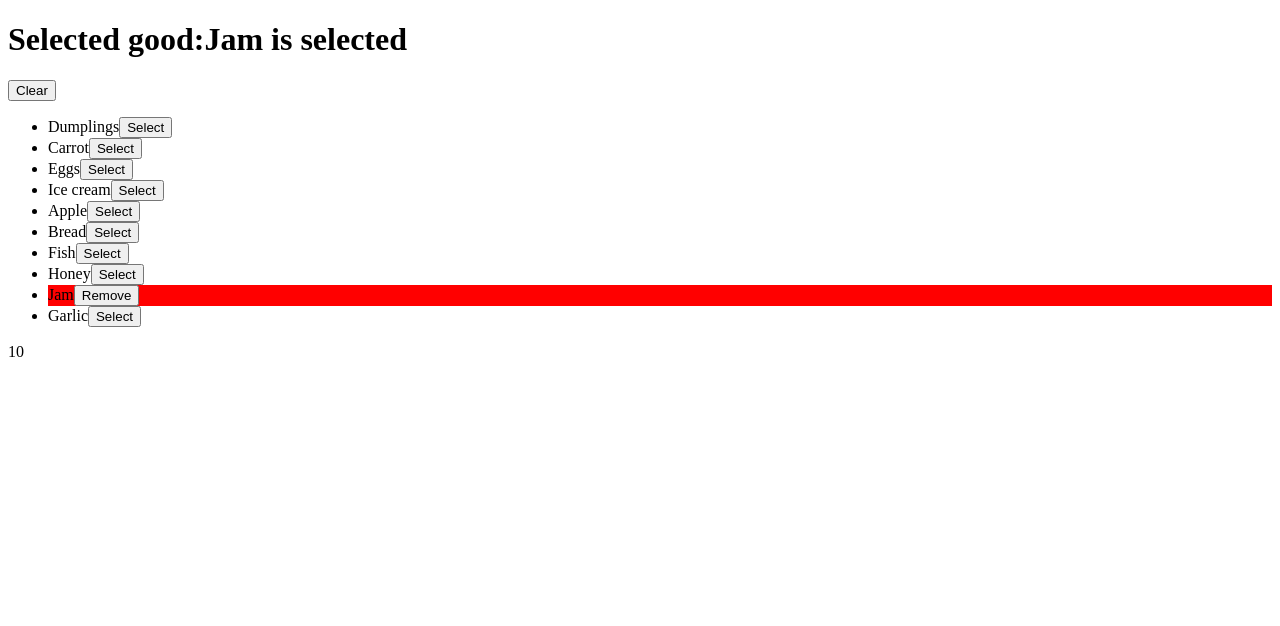
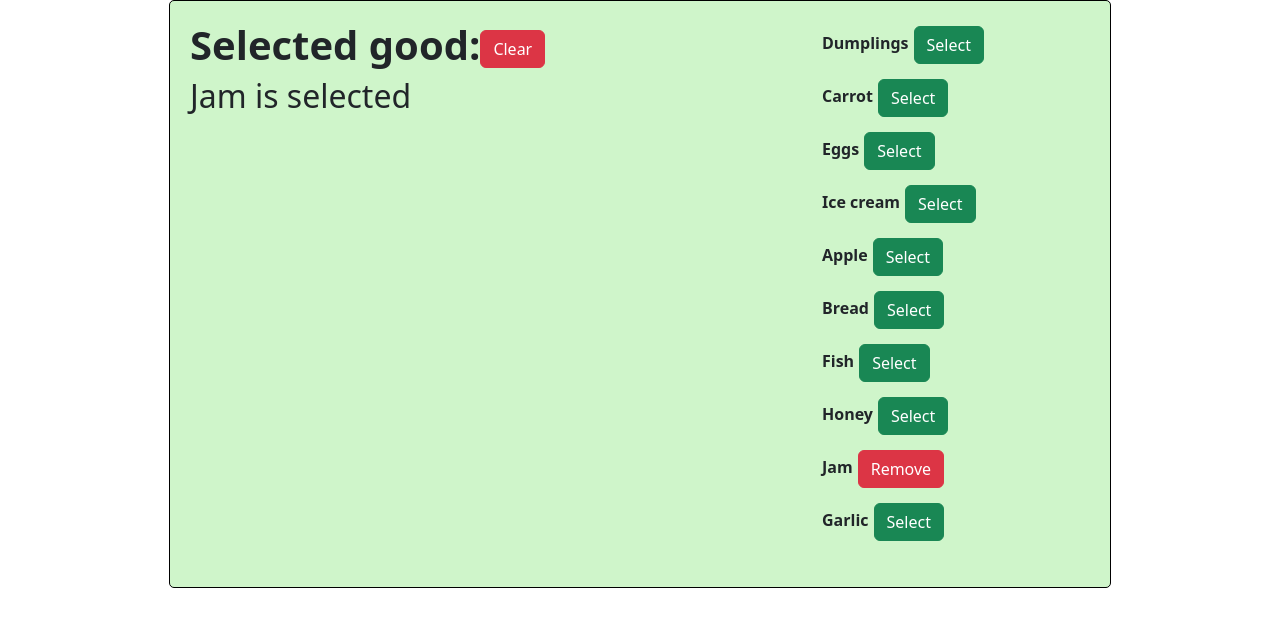
Before and after one commit to mate-academy/react_goods-selector, a React (Create React App) app: page / in a window 1280 px wide. Shown: the top 626 px of the page. Built offline with nearby package versions, Linux system fonts and the light colour scheme.

Commit message:
styles were added

```diff
--- a/package.json
+++ b/package.json
@@ -7,7 +7,9 @@
   "license": "GPL-3.0",
   "dependencies": {
     "@cypress/react": "^5.12.4",
+    "@types/classnames": "^2.3.1",
     "bulma": "^0.9.3",
+    "classnames": "^2.3.1",
     "react": "^17.0.2",
     "react-dom": "^17.0.2",
     "react-scripts": "^4.0.3"
--- a/public/index.html
+++ b/public/index.html
@@ -4,6 +4,8 @@
     <meta charset="utf-8" />
     <meta name="viewport" content="width=device-width, initial-scale=1" />
     <title>Static list of todos</title>
+    <link href="https://cdn.jsdelivr.net/npm/bootstrap@5.2.0-beta1/dist/css/bootstrap.min.css" rel="stylesheet" integrity="sha384-0evHe/X+R7YkIZDRvuzKMRqM+OrBnVFBL6DOitfPri4tjfHxaWutUpFmBp4vmVor" crossorigin="anonymous">
+<script src="https://cdn.jsdelivr.net/npm/bootstrap@5.2.0-beta1/dist/js/bootstrap.bundle.min.js" integrity="sha384-pprn3073KE6tl6bjs2QrFaJGz5/SUsLqktiwsUTF55Jfv3qYSDhgCecCxMW52nD2" crossorigin="anonymous"></script>
   </head>
   <body>
     <div id="root"></div>
--- a/src/App.scss
+++ b/src/App.scss
@@ -1,4 +1,44 @@
-// styles go here
-.selected {
-  background-color: red;
+.App {
+  margin: 0 auto;
+  padding: 20px;
+
+  width: min-content;
+
+  display: flex;
+  justify-content: center;
+
+  border: 1px solid black;
+  border-radius: 5px;
+  background-color: rgb(207, 245, 202);
 }
+
+.goods {
+  width: 600px;
+  display: flex;
+  flex-direction: column;
+  align-items: start;
+
+  &__title {
+    align-self: start;
+    font-weight: bold;
+  }
+
+  &__list {
+    display: block;
+  }
+}
+
+.selects {
+  width: 300px;
+
+  &__item {
+    margin-bottom: 5px;
+    list-style: none;
+
+    font-weight: 600;
+  }
+
+  &__button {
+    margin: 5px;
+  }
+}
--- a/src/App.tsx
+++ b/src/App.tsx
@@ -1,5 +1,6 @@
 import React from 'react';
 import './App.scss';
+import classNames from 'classnames';
 
 const goodsFromServer: string[] = [
   'Dumplings',
@@ -23,7 +24,7 @@ class App extends React.Component<{}, State> {
     currentGoods: ['Jam'],
   };
 
-  selectAndRemove(inputGood: string) {
+  selectOrRemove(inputGood: string) {
     const newArrayOfGoods = [...this.state.currentGoods];
 
     if (newArrayOfGoods.includes(inputGood)) {
@@ -37,23 +38,21 @@ class App extends React.Component<{}, State> {
     return newArrayOfGoods;
   }
 
+  checkSelected(inputGood: string) {
+    return this.state.currentGoods.includes(inputGood);
+  }
+
   render() {
     const { currentGoods } = this.state;
 
     return (
       <div className="App">
-        <h1>
+        <div className="goods">
+          <h1 className="goods__title">
             Selected good:
-          {currentGoods.length === 0 && 'No goods selected'}
-          {currentGoods.length === 1 && `${currentGoods[0]} is selected`}
-          {currentGoods.length === 2 && `${currentGoods.join(' and ')} are selected`}
-          {currentGoods.length > 2 && `${currentGoods
-            .slice(0, -1)
-            .join(', ')} and ${currentGoods[currentGoods.length - 1]} are selected`}
-        </h1>
-
             {currentGoods.length !== 0 && (
               <button
+                className="goods__clear btn btn-danger"
                 type="button"
                 onClick={() => {
                   this.setState(() => ({
@@ -64,32 +63,51 @@ class App extends React.Component<{}, State> {
                 Clear
               </button>
             )}
+          </h1>
+          <h2 className="goods__list">
+            {currentGoods.length === 0 && 'No goods selected'}
+            {currentGoods.length === 1 && `${currentGoods[0]} is selected`}
+            {currentGoods.length === 2 && `${currentGoods.join(' and ')} are selected`}
+            {currentGoods.length > 2 && `${currentGoods
+              .slice(0, -1)
+              .join(', ')} and ${currentGoods[currentGoods.length - 1]} are selected`}
+          </h2>
+        </div>
 
-        <ul>
+        <ul className="selects">
           {goodsFromServer.map(good => (
             <li
               key={good}
-              className={currentGoods.includes(good) ? 'selected' : ''}
-
+              className={classNames(
+                'selects__item',
+                { selected: this.checkSelected(good) },
+              )}
             >
               {good}
+
               <button
+                className={classNames(
+                  'btn',
+                  'selects__button',
+                  {
+                    'btn-success': !this.checkSelected(good),
+                    'btn-danger': this.checkSelected(good),
+                  },
+                )}
                 type="button"
                 onClick={() => {
                   this.setState(() => ({
-                    currentGoods: this.selectAndRemove(good),
+                    currentGoods: this.selectOrRemove(good),
                   }));
                 }}
               >
-                {currentGoods.includes(good)
+                {this.checkSelected(good)
                   ? 'Remove'
                   : 'Select'}
               </button>
             </li>
           ))}
         </ul>
-
-        {goodsFromServer.length}
       </div>
     );
   }
```
Also changed, not shown: 1 other file (tests, documents, lock files or other folders). Lines whose indentation alone changed are shown as unchanged.
